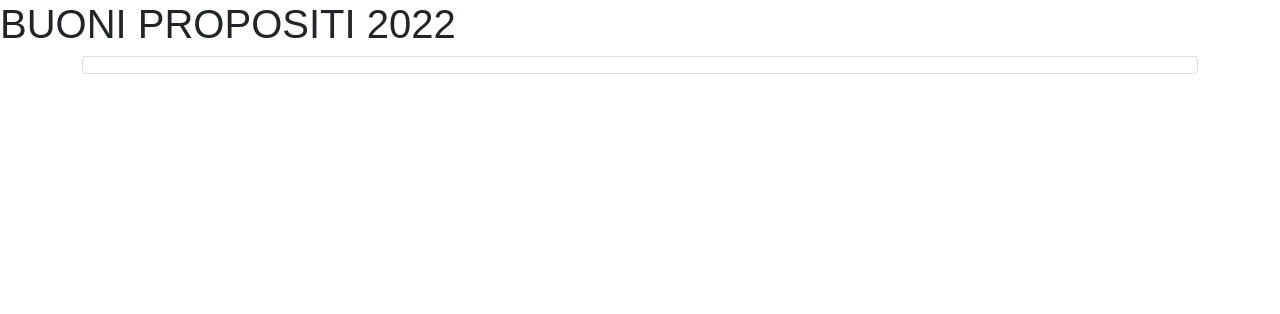
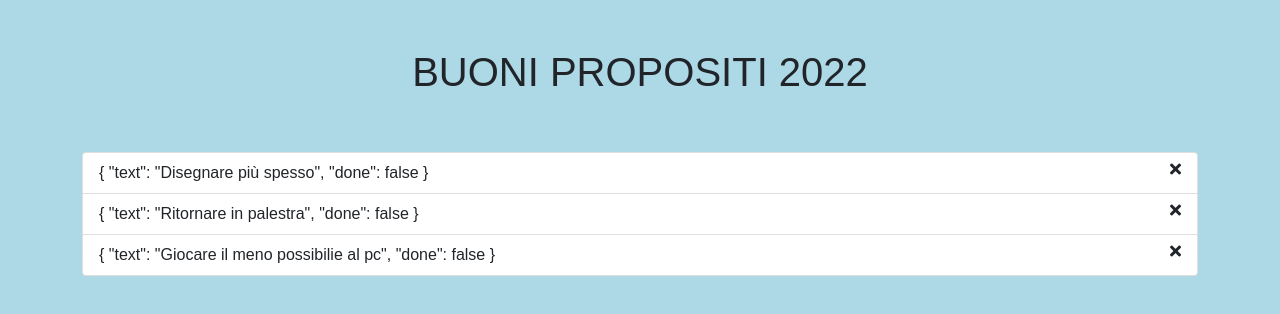
Before and after one commit to DavideCroce/vue-todolist, a plain HTML site: page index.html in a window 1280 px wide. Drawn offline with nearby package versions, Linux system fonts and the light colour scheme.

Commit message:
added v-for and delete function

```diff
--- a/css/style.css
+++ b/css/style.css
@@ -7,3 +7,10 @@
 body{
     font-family: sans-serif;
 }
+
+/* SPECIFICS */
+
+#goodintentions{
+    background-color: lightblue;
+    height: 100vh;
+}
--- a/index.html
+++ b/index.html
@@ -13,12 +13,13 @@
 </head>
 <body>
     <div id="goodintentions">
-        <h1>BUONI PROPOSITI 2022</h1>
+        <h1 class="text-center py-5">BUONI PROPOSITI 2022</h1>
         <div id="root">
             <div class="container">
-                <ul class="list-group">
-                    <li class="list-group-item">
-
+                <ul class="list-group" v-if="things.length">
+                    <li v-for="(thing,index) in things"class="list-group-item d-flex justify-content-between">
+                        <div>{{ thing }}</div>
+                        <i class="fas fa-times" @click="deleteInt(index)"></i>
                     </li>
                   </ul>
             </div>
--- a/js/script.js
+++ b/js/script.js
@@ -5,6 +5,7 @@ Vue.config.devtools = true;
 const goodVibes = new Vue ({
     el: '#root',
     data:{
+        newthing: '',
         things: [
             {
                 text: 'Disegnare più spesso',
@@ -20,5 +21,10 @@ const goodVibes = new Vue ({
             }
         ]
     },
+    methods:{
+        deleteInt(index){
+            this.things.splice(index, 1);
+        }
+    }
 
 })
```
